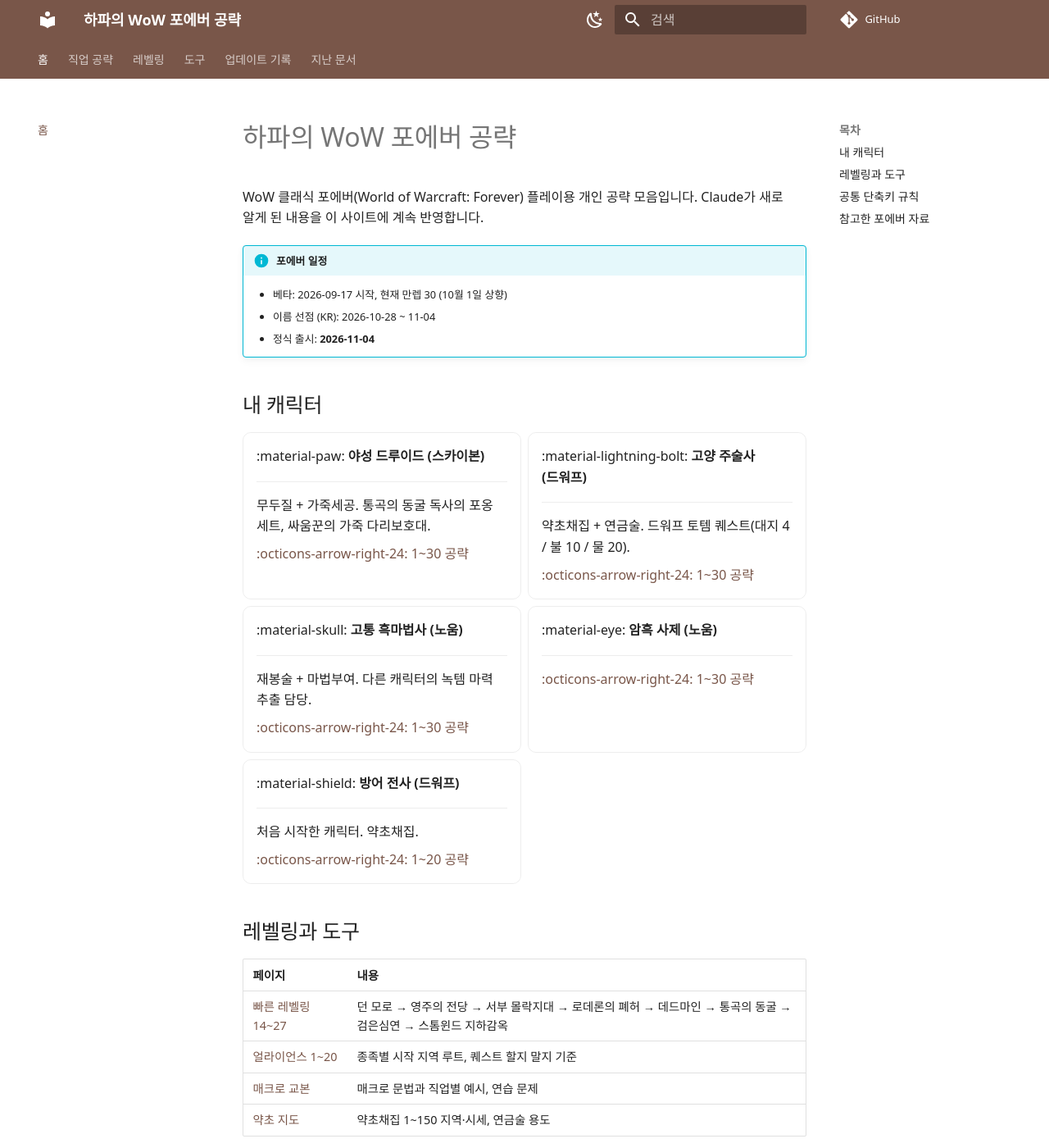
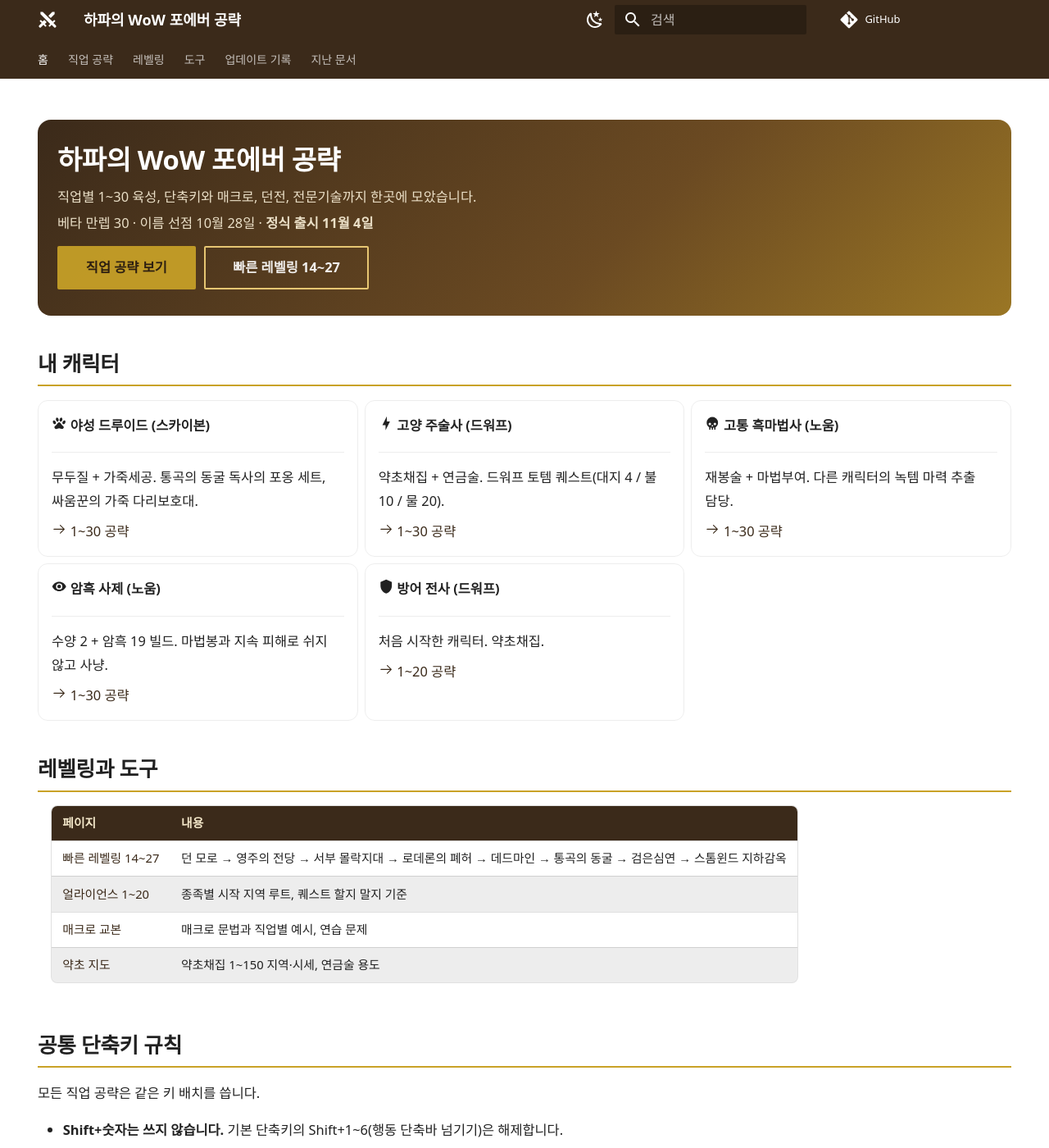
Before and after one commit to highv-game/wcf-guide, an MkDocs documentation site: the page built from docs/index.md, in a window 1280 px wide and 1400 px high. Shown: the whole window at 82% size. Built offline with MkDocs 1.6.1 and Material for MkDocs 9.7.7, drawn with Linux system fonts in a browser that asks for light colours; some web fonts are replaced; comment, search, counter and statistics services are not loaded; some of the changed text lies outside the part shown.

Commit message:
사이트 디자인 개선: 홈 히어로, 표·글꼴, /way·명령어 클릭 복사
Co-Authored-By: Claude Opus 5.5 (1M context) <noreply@anthropic.com>
Claude-Session: https://claude.ai/code/session_01T955L4VBr8EP4ZFAnceoPJ

```diff
--- a/docs/index.md
+++ b/docs/index.md
@@ -1,11 +1,21 @@
+---
+hide:
+  - navigation
+  - toc
+---
+
+<div class="wcf-hero" markdown>
+
 # 하파의 WoW 포에버 공략
 
-WoW 클래식 포에버(World of Warcraft: Forever) 플레이용 개인 공략 모음입니다. Claude가 새로 알게 된 내용을 이 사이트에 계속 반영합니다.
+직업별 1~30 육성, 단축키와 매크로, 던전, 전문기술까지 한곳에 모았습니다.
 
-!!! info "포에버 일정"
-    - 베타: 2026-09-17 시작, 현재 만렙 30 (10월 1일 상향)
-    - 이름 선점 (KR): 2026-10-28 ~ 11-04
-    - 정식 출시: **2026-11-04**
+베타 만렙 30 · 이름 선점 10월 28일 · **정식 출시 11월 4일**
+
+[직업 공략 보기](classes/index.md){ .md-button .md-button--primary }
+[빠른 레벨링 14~27](leveling/fast-route-14-27.md){ .md-button }
+
+</div>
 
 ## 내 캐릭터
 
@@ -39,6 +49,8 @@ WoW 클래식 포에버(World of Warcraft: Forever) 플레이용 개인 공략
 
     ---
 
+    수양 2 + 암흑 19 빌드. 마법봉과 지속 피해로 쉬지 않고 사냥.
+
     [:octicons-arrow-right-24: 1~30 공략](classes/priest.md)
 
 -   :material-shield: **방어 전사 (드워프)**
@@ -71,7 +83,7 @@ WoW 클래식 포에버(World of Warcraft: Forever) 플레이용 개인 공략
 - **T**: 전투 부활 / 던전 부활
 - Alt+Shift 조합은 한글 입력 전환과 겹쳐서 쓰지 않습니다.
 
-## 참고한 포에버 자료
+## 유용한 포에버 사이트
 
 - [ForeverChanges](https://foreverchanges.pro) 특성·직업 변경점, 아이템
 - [ForeverDiff](https://foreverdiff.com) 제조법
--- /dev/null
+++ b/docs/javascripts/copy.js
@@ -0,0 +1,38 @@
+// 본문 인라인 코드 중 "/"로 시작하는 것(/way, /cast, /tar 등)을 클릭하면 복사
+(function () {
+  function toast(msg) {
+    var t = document.getElementById("wcf-toast");
+    if (!t) {
+      t = document.createElement("div");
+      t.id = "wcf-toast";
+      document.body.appendChild(t);
+    }
+    t.textContent = msg;
+    t.classList.add("show");
+    clearTimeout(t._h);
+    t._h = setTimeout(function () { t.classList.remove("show"); }, 1400);
+  }
+  function copy(text) {
+    if (navigator.clipboard && window.isSecureContext) return navigator.clipboard.writeText(text);
+    var ta = document.createElement("textarea");
+    ta.value = text; document.body.appendChild(ta); ta.select();
+    try { document.execCommand("copy"); } finally { ta.remove(); }
+    return Promise.resolve();
+  }
+  function init() {
+    document.querySelectorAll(".md-typeset code:not(pre code)").forEach(function (el) {
+      if (el.dataset.wcfCopy) return;
+      var text = el.textContent.trim();
+      if (text.charAt(0) !== "/") return;
+      el.dataset.wcfCopy = "1";
+      el.classList.add("wcf-copy");
+      el.title = "클릭해서 복사";
+      el.setAttribute("role", "button");
+      el.tabIndex = 0;
+      var go = function () { copy(text).then(function () { toast("복사됨: " + text); }); };
+      el.addEventListener("click", go);
+      el.addEventListener("keydown", function (e) { if (e.key === "Enter") go(); });
+    });
+  }
+  if (window.document$) window.document$.subscribe(init); else document.addEventListener("DOMContentLoaded", init);
+})();
--- a/docs/stylesheets/extra.css
+++ b/docs/stylesheets/extra.css
@@ -1,5 +1,45 @@
-:root { --md-text-font: "Pretendard", "Apple SD Gothic Neo", "Malgun Gothic", system-ui, sans-serif; --md-code-font: "D2Coding", ui-monospace, Consolas, monospace; }
+:root {
+  --md-text-font: "Pretendard Variable", Pretendard, "Apple SD Gothic Neo", "Malgun Gothic", system-ui, sans-serif;
+  --md-code-font: "JetBrains Mono", "D2Coding", ui-monospace, Consolas, monospace;
+  --wcf-gold: #c9a227;
+}
+[data-md-color-scheme="default"] { --md-primary-fg-color: #3b2a1a; --md-primary-fg-color--dark: #2a1d11; --md-accent-fg-color: #b8860b; }
+[data-md-color-scheme="slate"] { --md-hue: 30; --md-primary-fg-color: #2a1f16; --md-accent-fg-color: #e0b84f; }
+
 body { word-break: keep-all; }
-.md-typeset table:not([class]) { font-size: .72rem; }
-.md-typeset table:not([class]) td, .md-typeset table:not([class]) th { padding: .5em .8em; }
-.md-typeset .grid.cards > ul > li { border-radius: .5rem; }
+.md-typeset { font-size: .82rem; line-height: 1.75; }
+.md-typeset h1 { font-weight: 800; letter-spacing: -.01em; margin-bottom: .6em; }
+.md-typeset h2 { font-weight: 700; padding-bottom: .3em; border-bottom: 2px solid var(--wcf-gold); }
+.md-typeset h3 { font-weight: 700; }
+.md-typeset h1 + blockquote { border-left: 0; padding: 0; margin: -.4em 0 1.2em; color: var(--md-default-fg-color--light); font-size: .72rem; }
+
+/* 표 */
+.md-typeset table:not([class]) { font-size: .74rem; border-radius: .4rem; overflow: hidden; display: table; width: 100%; }
+.md-typeset table:not([class]) th { background: var(--md-primary-fg-color); color: #f3e7c9; font-weight: 600; white-space: nowrap; }
+.md-typeset table:not([class]) td, .md-typeset table:not([class]) th { padding: .55em .9em; vertical-align: top; }
+.md-typeset table:not([class]) tbody tr:nth-child(even) { background: var(--md-default-fg-color--lightest); }
+.md-typeset__scrollwrap { margin: 1em 0; }
+@media (max-width: 700px) { .md-typeset table:not([class]) { display: block; overflow-x: auto; } }
+
+/* 클릭 복사 인라인 코드 (/way, 매크로 명령) */
+.md-typeset code.wcf-copy { cursor: pointer; border: 1px solid var(--md-accent-fg-color); background: color-mix(in srgb, var(--md-accent-fg-color) 12%, transparent); padding: .1em .45em; white-space: nowrap; transition: background .15s; }
+.md-typeset code.wcf-copy::after { content: "⧉"; margin-left: .35em; opacity: .6; font-size: .9em; }
+.md-typeset code.wcf-copy:hover { background: color-mix(in srgb, var(--md-accent-fg-color) 28%, transparent); }
+#wcf-toast { position: fixed; left: 50%; bottom: 1.5rem; transform: translate(-50%, 1rem); background: #222; color: #fff; padding: .55rem 1rem; border-radius: .5rem; font-size: .75rem; opacity: 0; pointer-events: none; transition: all .2s; z-index: 100; max-width: 90vw; }
+#wcf-toast.show { opacity: .95; transform: translate(-50%, 0); }
+
+/* 매크로 코드 블록 */
+.md-typeset pre > code { font-size: .78rem; line-height: 1.6; }
+
+/* 홈 카드 */
+.md-typeset .grid.cards > ul > li { border-radius: .6rem; transition: transform .15s, box-shadow .15s; }
+.md-typeset .grid.cards > ul > li:hover { transform: translateY(-2px); }
+.md-typeset .grid.cards .twemoji.lg { color: var(--wcf-gold); }
+.wcf-hero { padding: 1.4rem 1.2rem; border-radius: .8rem; margin-bottom: 1.5rem; background: linear-gradient(135deg, #3b2a1a 0%, #6b4a22 60%, #c9a227 140%); color: #f8eed6; }
+.wcf-hero h1 { color: #fff !important; margin: 0 0 .3em; }
+.wcf-hero p { margin: .2em 0; opacity: .92; }
+.wcf-hero .md-button { color: #fff; border-color: #f3d27a; margin: .6em .4em 0 0; }
+.wcf-hero .md-button--primary { background: #c9a227; border-color: #c9a227; color: #2a1d11; }
+
+/* 할 일 체크리스트 */
+.md-typeset .task-list-item { list-style: none; }
--- a/mkdocs.yml
+++ b/mkdocs.yml
@@ -3,7 +3,7 @@ site_description: WoW 클래식 포에버(World of Warcraft Forever) 직업·레
 site_url: https://highv-game.github.io/wcf-guide/
 repo_url: https://github.com/highv-game/wcf-guide
 edit_uri: edit/main/docs/
-copyright: 개인 공략 노트 · Claude가 업데이트합니다
+copyright: 하파의 WoW 포에버 공략 · 베타 정보 기준이라 정식 출시 후 달라질 수 있습니다
 
 theme:
   name: material
@@ -24,6 +24,10 @@ theme:
         icon: material/weather-sunny
         name: 라이트 모드
   font: false
+  icon:
+    logo: material/sword-cross
+    admonition:
+      abstract: material/eye-outline
   features:
     - navigation.tabs
     - navigation.sections
@@ -35,9 +39,16 @@ theme:
     - search.highlight
     - content.code.copy
     - content.tabs.link
+    - navigation.instant
+    - navigation.tracking
+    - navigation.path
 
 extra_css:
+  - https://cdn.jsdelivr.net/gh/orioncactus/pretendard@v1.3.9/dist/web/variable/pretendardvariable-dynamic-subset.min.css
   - stylesheets/extra.css
+
+extra_javascript:
+  - javascripts/copy.js
 
 plugins:
   - search:
@@ -54,6 +65,11 @@ markdown_extensions:
   - pymdownx.superfences
   - pymdownx.highlight:
       use_pygments: false
+  - pymdownx.emoji:
+      emoji_index: !!python/name:material.extensions.emoji.twemoji
+      emoji_generator: !!python/name:material.extensions.emoji.to_svg
+  - pymdownx.keys
+  - pymdownx.inlinehilite
   - pymdownx.tabbed:
       alternate_style: true
   - pymdownx.tasklist:
```
Also changed, not shown: docs/changelog.md (+1 -0 lines).
